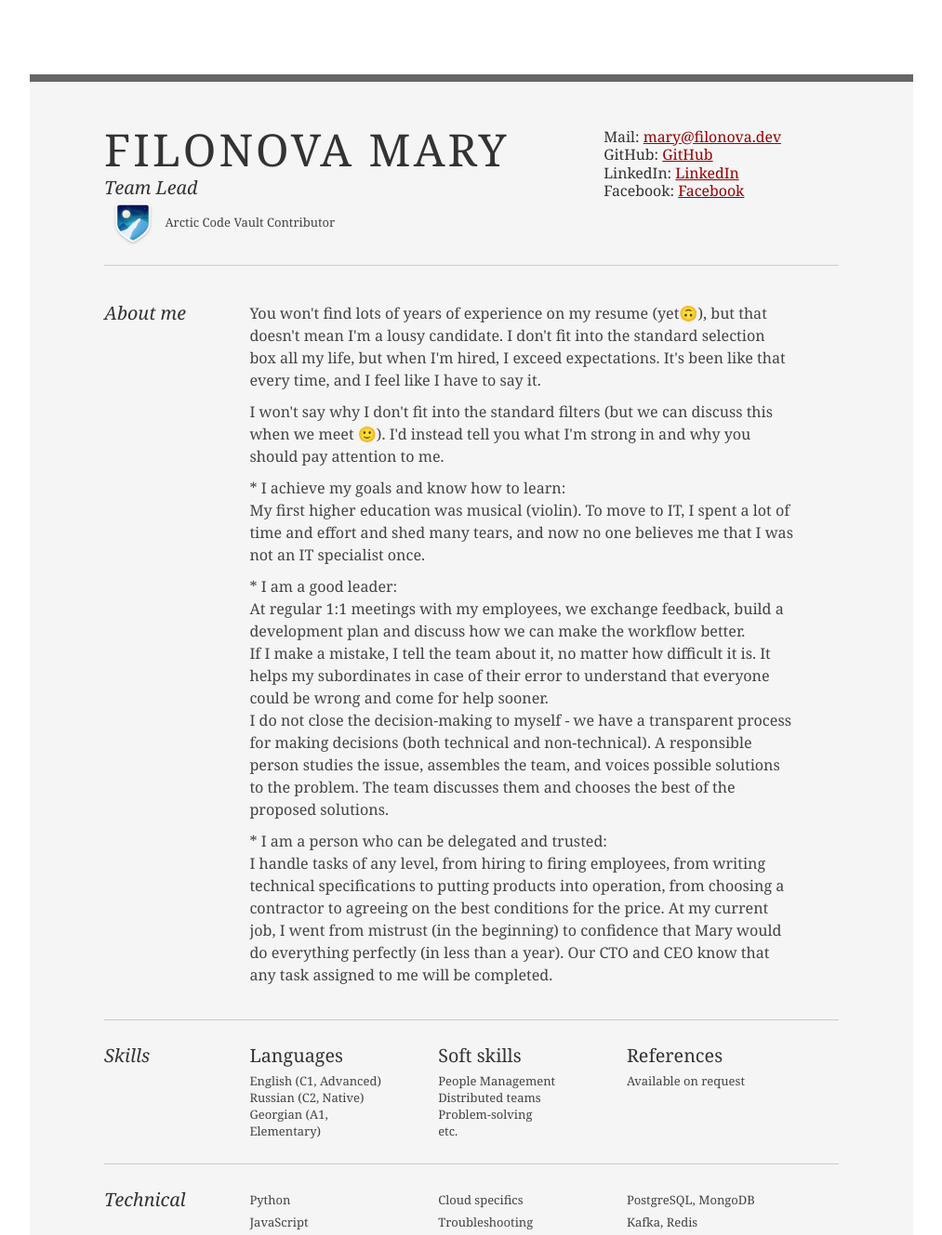
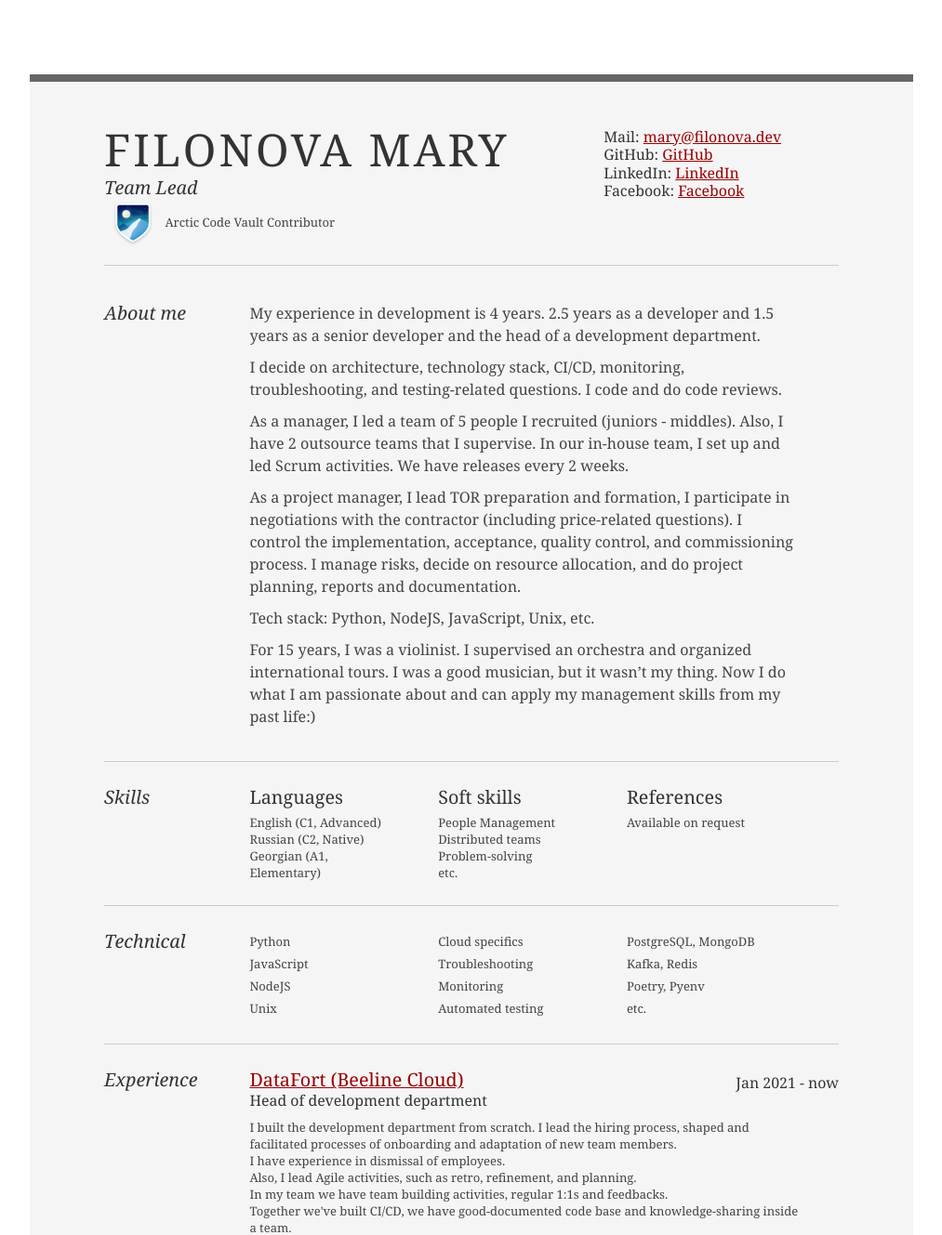
Before and after one commit to Kvm99/filonova.dev, a Django app: page /resume/ in a window 1280 px wide. Shown: the top 1329 px of the page at 93% size, without its empty margins (133-1146 px from the left). Run offline with Django 3.2, Linux system fonts and the light colour scheme.

Commit message:
adited about me

```diff
--- a/resume/templates/resume/srt-resume.html
+++ b/resume/templates/resume/srt-resume.html
@@ -68,25 +68,25 @@
 						</div>
 						<div class="yui-u">
 							<p class="enlarge">
-								You won't find lots of years of experience on my resume (yet🙃), but that doesn't mean I'm a lousy candidate. I don't fit into the standard selection box all my life, but when I'm hired, I exceed expectations. It's been like that every time, and I feel like I have to say it.
-</p>
-							<p class="enlarge">I won't say why I don't fit into the standard filters (but we can discuss this when we meet 🙂). I'd instead tell you what I'm strong in and why you should pay attention to me.
-</p>
+My experience in development is 4 years. 2.5 years as a developer and 1.5 years as a senior developer and the head of a development department.
+							</p>
 							<p class="enlarge">
-* I achieve my goals and know how to learn:<br>
-My first higher education was musical (violin). To move to IT, I spent a lot of time and effort and shed many tears, and now no one believes me that I was not an IT specialist once.
-</p>
+I decide on architecture, technology stack, CI/CD, monitoring, troubleshooting, and testing-related questions. I code and do code reviews.
+							</p>
 							<p class="enlarge">
-* I am a good leader:<br>
-At regular 1:1 meetings with my employees, we exchange feedback, build a development plan and discuss how we can make the workflow better.
-<br>If I make a mistake, I tell the team about it, no matter how difficult it is. It helps my subordinates in case of their error to understand that everyone could be wrong and come for help sooner.
-<br>I do not close the decision-making to myself - we have a transparent process for making decisions (both technical and non-technical). A responsible person studies the issue, assembles the team, and voices possible solutions to the problem. The team discusses them and chooses the best of the proposed solutions.
-</p>
+As a manager, I led a team of 5 people I recruited (juniors - middles). Also, I have 2 outsource teams that I supervise. In our in-house team, I set up and led Scrum activities. We have releases every 2 weeks.
+							</p>
 							<p class="enlarge">
-* I am a person who can be delegated and trusted:<br>
-I handle tasks of any level, from hiring to firing employees, from writing technical specifications to putting products into operation, from choosing a contractor to agreeing on the best conditions for the price.
-At my current job, I went from mistrust (in the beginning) to confidence that Mary would do everything perfectly (in less than a year). Our CTO and CEO know that any task assigned to me will be completed.
+As a project manager, I lead TOR preparation and formation, I participate in negotiations with the contractor (including price-related questions). I control the implementation, acceptance, quality control, and commissioning process. I manage risks, decide on resource allocation, and do project planning, reports and documentation.
 							</p>
+							<p class="enlarge">
+Tech stack: Python, NodeJS, JavaScript, Unix, etc.
+							</p>
+							<p class="enlarge">
+For 15 years, I was a violinist. I supervised an orchestra and organized international tours. I was a good musician, but it wasn’t my thing. Now I do what I am passionate about and can apply my management skills from my past life:)
+							</p>
+
+
 						</div>
 					</div><!--// .yui-gf -->
 
```
